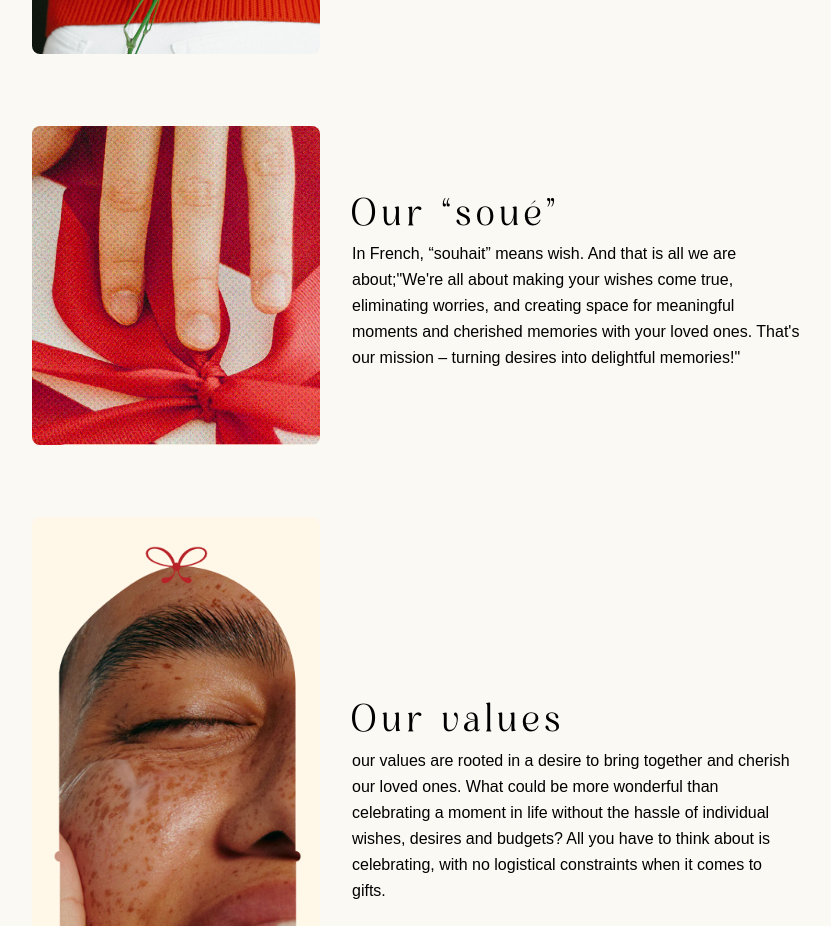
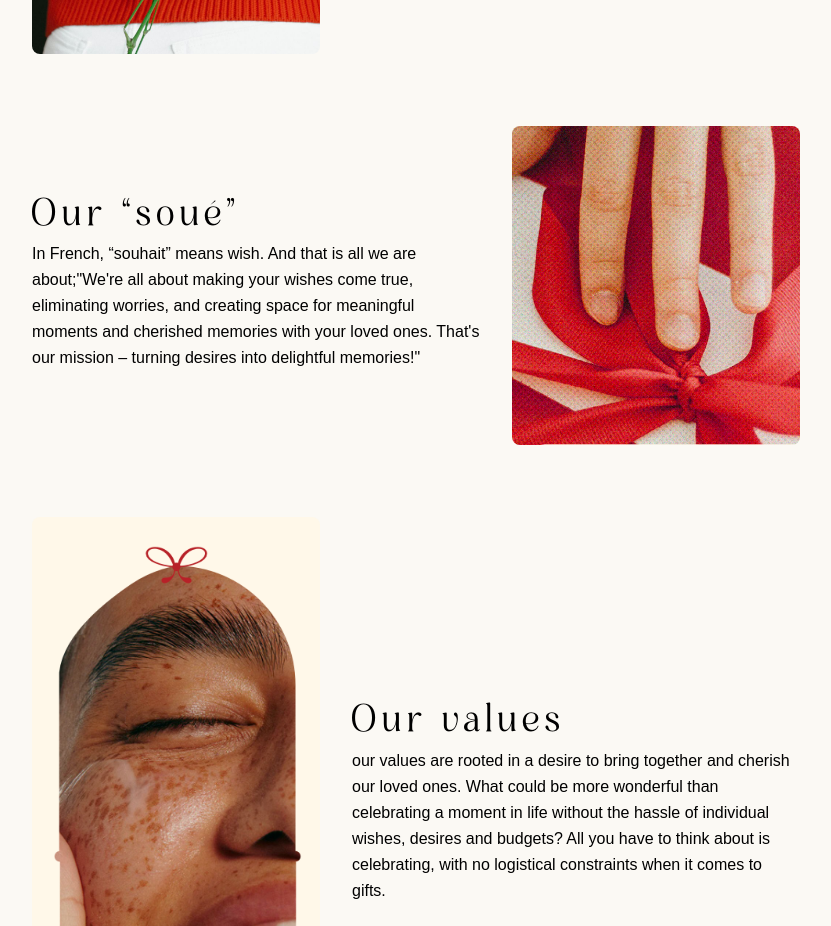
Before and after one commit to tomasvivaldi/mysoue, a Next.js app: page /our-little-story in a window 1280 px wide. Shown: the part 1080-2006 px from the top of the page, without its empty margins (224-1055 px from the left). Built offline with nearby package versions, Linux system fonts and the light colour scheme; a web font is replaced by a local one.

Commit message:
our little story design fix

```diff
--- a/app/(root)/our-little-story/page.tsx
+++ b/app/(root)/our-little-story/page.tsx
@@ -71,14 +71,6 @@ const UeberMich = () => {
               viewport={{ once: true }}
             >
               {" "}
-              <Image
-                src="/story2.png"
-                alt="our-little-story-1"
-                width={1556}
-                height={1724}
-                objectPosition="center"
-                className="rounded-lg mx-auto md:my-auto w-44 md:w-72 grow-0 shrink-0"
-              />
               <motion.div className=" flex flex-col my-auto" variants={fadeIn}>
                 <h3 className="heading3 mb-2 font-simplemichael">Our “soué”</h3>
                 <p className="body-regular font-nunito">
@@ -89,6 +81,14 @@ const UeberMich = () => {
                   mission – turning desires into delightful memories!"
                 </p>
               </motion.div>
+              <Image
+                src="/story2.png"
+                alt="our-little-story-1"
+                width={1556}
+                height={1724}
+                objectPosition="center"
+                className="rounded-lg mx-auto md:my-auto w-44 md:w-72 grow-0 shrink-0"
+              />
             </motion.div>
             <motion.div
               variants={fadeIn}
```
